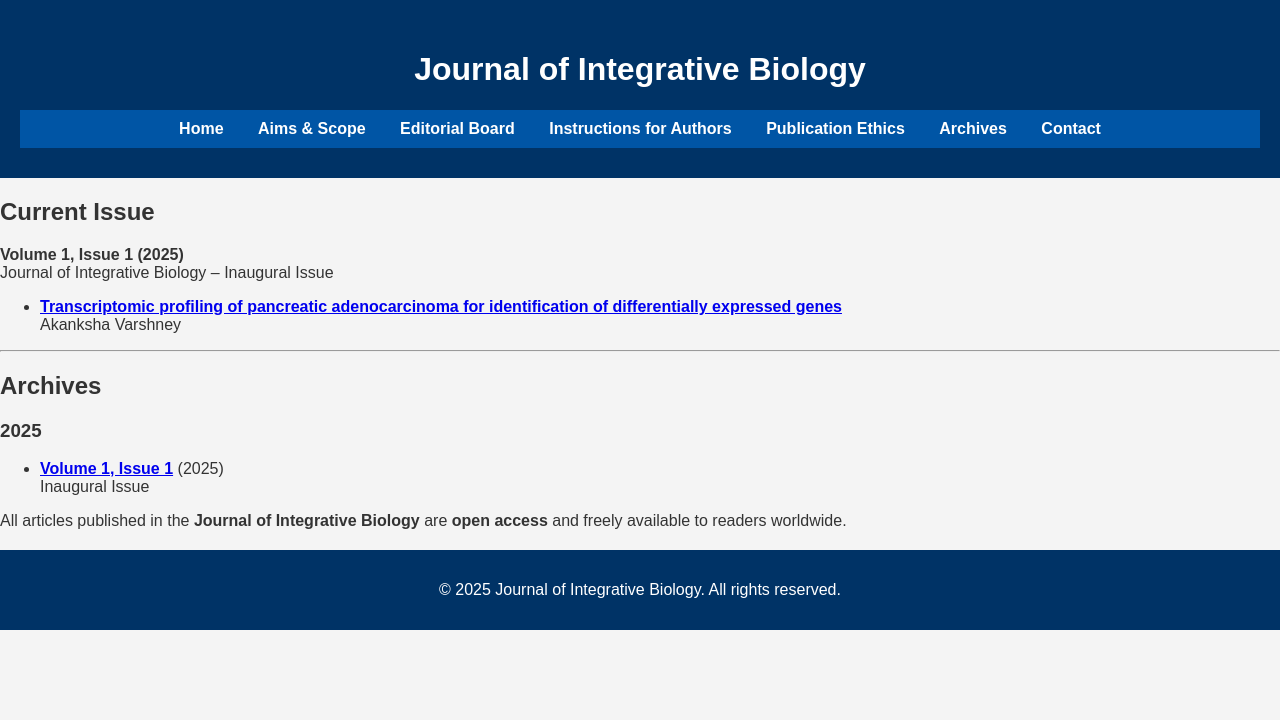
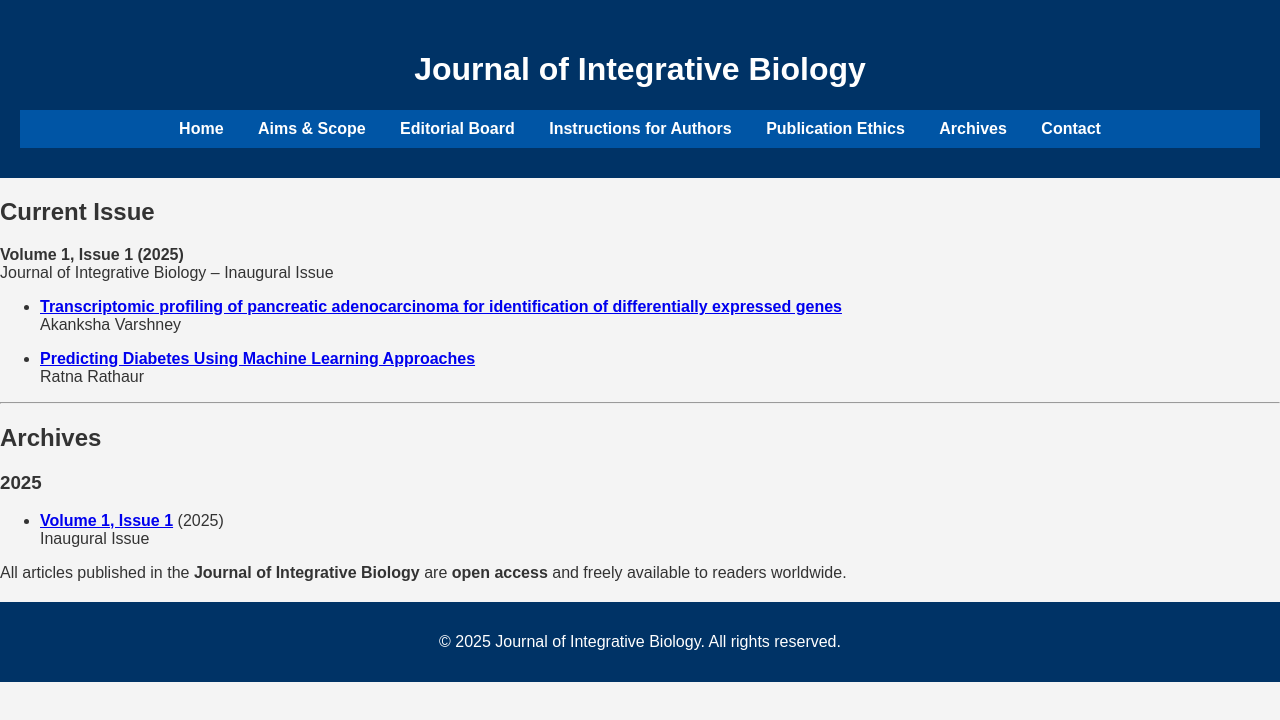
Before and after one commit to ashutomani/journal-website, a plain HTML site: page archive.html in a window 1280 px wide. Drawn offline with Linux system fonts and the light colour scheme.

Commit message:
Update archive.html

```diff
--- a/archive.html
+++ b/archive.html
@@ -38,7 +38,16 @@
             Akanksha Varshney
         </li>
     </ul>
-
+ <ul>
+        <li>
+            <strong>
+                <a href="vol1-issue1/">
+                Predicting Diabetes Using Machine Learning Approaches
+                </a>
+            </strong><br>
+            Ratna Rathaur
+        </li>
+    </ul>
     <hr>
 
     <h2>Archives</h2>
```
